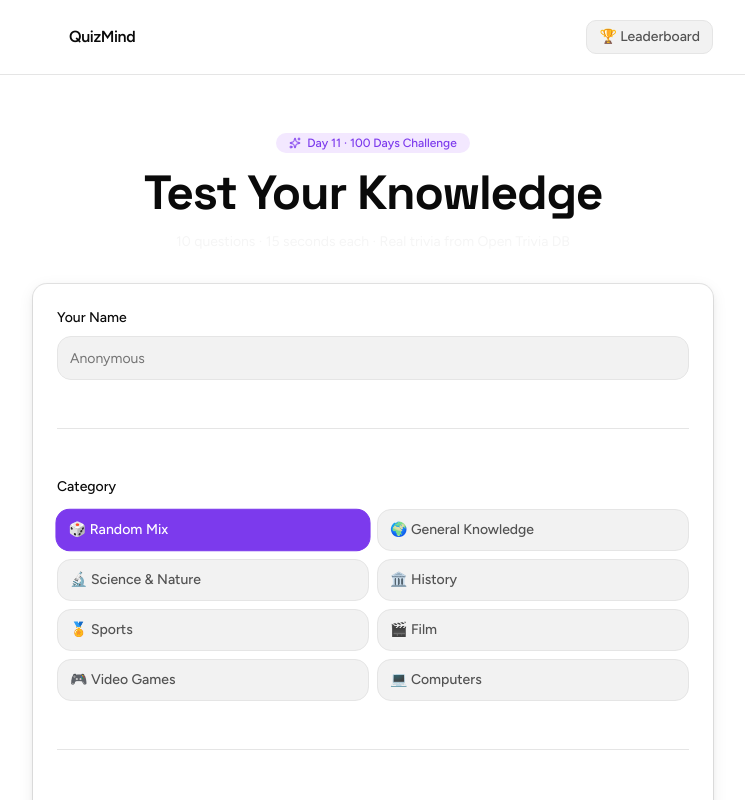
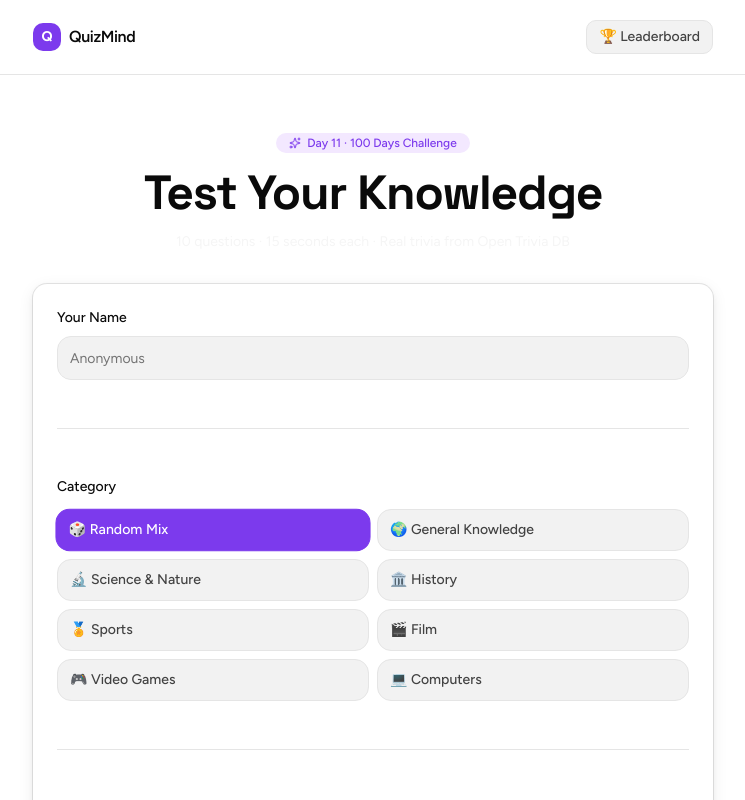
Before and after one commit to Mucaru/day-11-quiz-app, a Next.js app: page / in a window 1280 px wide. Shown: the top 800 px of the page, without its empty margins (267-1012 px from the left). Built offline with nearby package versions, Linux system fonts and the light colour scheme.

Commit message:
fix: rename remaining old --color-accent reference in QuizApp header, bump text-secondary contrast

```diff
--- a/app/globals.css
+++ b/app/globals.css
@@ -444,7 +444,7 @@ select:focus {
   --surface: oklch(1 0 0);
   --surface-raised: oklch(0.96 0 0);
   --text-primary: oklch(0.145 0 0);
-  --text-secondary: oklch(0.44 0 0);
+  --text-secondary: oklch(0.38 0 0);
   --text-tertiary: oklch(0.68 0 0);
   --accent-2: #7c3aed;
   --accent-2-hover: #6d28d9;
@@ -465,7 +465,7 @@ select:focus {
   --surface: oklch(0.17 0 0);
   --surface-raised: oklch(0.22 0 0);
   --text-primary: oklch(0.97 0 0);
-  --text-secondary: oklch(0.72 0 0);
+  --text-secondary: oklch(0.78 0 0);
   --text-tertiary: oklch(0.5 0 0);
   --accent-2: #a78bfa;
   --accent-2-hover: #c4b5fd;
--- a/features/quiz/components/QuizApp.tsx
+++ b/features/quiz/components/QuizApp.tsx
@@ -35,13 +35,13 @@ export function QuizApp() {
 
   return (
     <div className="flex flex-col min-h-dvh">
-      <header className="py-5 border-b border-[--color-border]">
+      <header className="py-5 border-b border-border">
         <div className="container-quiz">
           <div className="flex items-center justify-between">
             <div className="flex items-center gap-2">
               <div
                 className="w-7 h-7 rounded-lg flex items-center justify-center text-white text-sm font-bold"
-                style={{ background: "var(--color-accent)" }}
+                style={{ background: "var(--color-accent-2)" }}
               >
                 Q
               </div>
@@ -64,12 +64,13 @@ export function QuizApp() {
                   border: "1px solid var(--color-border)",
                 }}
                 onMouseEnter={(e) => {
-                  (e.currentTarget).style.background = "var(--color-border)";
-                  (e.currentTarget).style.color = "var(--color-text-primary)";
+                  e.currentTarget.style.background = "var(--color-border)";
+                  e.currentTarget.style.color = "var(--color-text-primary)";
                 }}
                 onMouseLeave={(e) => {
-                  (e.currentTarget).style.background = "var(--color-surface-raised)";
-                  (e.currentTarget).style.color = "var(--color-text-secondary)";
+                  e.currentTarget.style.background =
+                    "var(--color-surface-raised)";
+                  e.currentTarget.style.color = "var(--color-text-secondary)";
                 }}
               >
                 🏆 Leaderboard
@@ -83,7 +84,7 @@ export function QuizApp() {
         <div className="container-quiz">{renderScreen()}</div>
       </main>
 
-      <footer className="py-6 border-t border-[--color-border]">
+      <footer className="py-6 border-t border-border">
         <div className="container-quiz">
           <p
             className="text-center text-sm"
```
